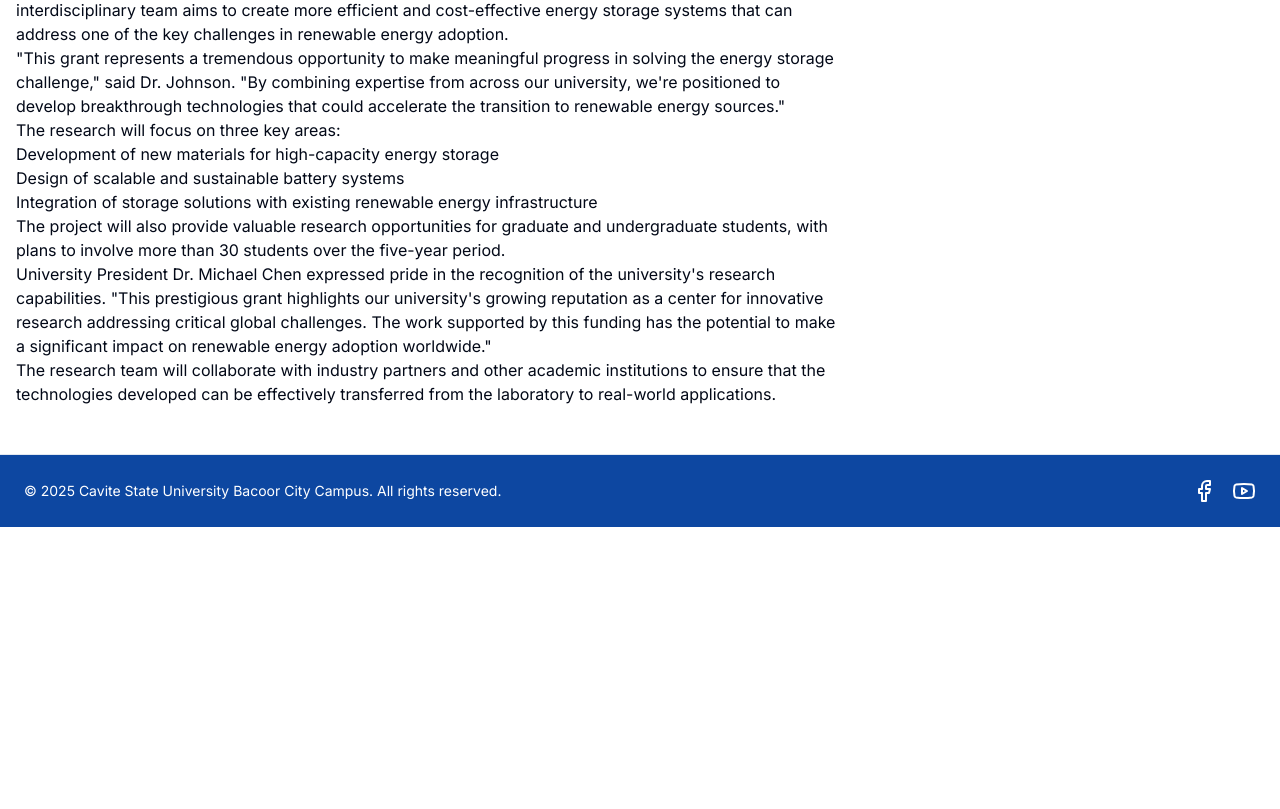
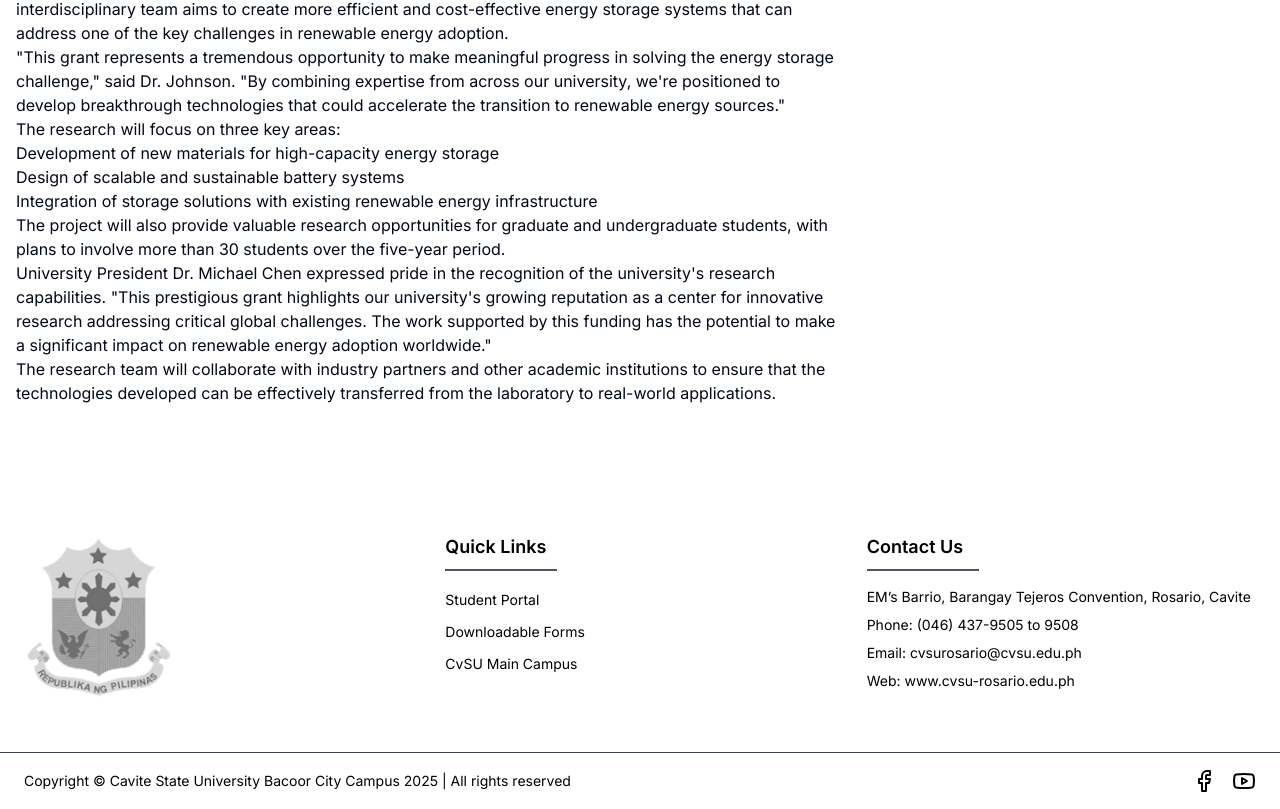
Before and after one commit to cvsubacoormis-cvsueduph/cvsubacoor-website, a Next.js app: page /news/1 in a window 1280 px wide. Shown: the part 815-1624 px from the top of the page. Before the commit the page ends 1342 px from the top, so only its background shows below. Built offline with nearby package versions, Linux system fonts and the light colour scheme.

Commit message:
(feat): editted footer animted bg animated stats layout and navbar

```diff
--- a/app/layout.tsx
+++ b/app/layout.tsx
@@ -4,6 +4,7 @@ import { Inter } from "next/font/google";
 import "./globals.css";
 
 import PageTransition from "@/components/page-transition";
+import AnimatedBackground from "@/components/animated-background";
 
 const inter = Inter({ subsets: ["latin"] });
 
--- a/components/animated-background.tsx
+++ b/components/animated-background.tsx
@@ -50,8 +50,8 @@ export default function AnimatedBackground() {
     >
       <Particles
         particleColors={["#ffffff", "#ffffff"]}
-        particleCount={200}
-        particleSpread={20}
+        particleCount={500}
+        particleSpread={10}
         speed={0.1}
         particleBaseSize={100}
         moveParticlesOnHover={true}
--- a/components/animated-stats.tsx
+++ b/components/animated-stats.tsx
@@ -85,7 +85,7 @@ export default function AnimatedStats() {
       <div className="container px-4 md:px-6">
         <div
           ref={cardsRef}
-          className="grid grid-cols-1 gap-6 sm:grid-cols-2 lg:grid-cols-4"
+          className="grid grid-cols-1 gap-6 sm:grid-cols-1 lg:grid-cols-3"
         >
           <Card className="overflow-hidden transform-gpu transition-transform duration-300 hover:scale-105 hover:shadow-lg">
             <div className="relative h-48 w-full">
@@ -183,7 +183,7 @@ export default function AnimatedStats() {
               </Link>
             </CardFooter>
           </Card>
-          <Card className="overflow-hidden transform-gpu transition-transform duration-300 hover:scale-105 hover:shadow-lg">
+          {/* <Card className="overflow-hidden transform-gpu transition-transform duration-300 hover:scale-105 hover:shadow-lg">
             <div className="relative h-48 w-full">
               <Image
                 src="/placeholder.svg?height=200&width=400"
@@ -214,7 +214,7 @@ export default function AnimatedStats() {
                 How to Apply <ArrowRight className="ml-1 h-4 w-4" />
               </Link>
             </CardFooter>
-          </Card>
+          </Card> */}
         </div>
       </div>
     </section>
--- a/components/footer.tsx
+++ b/components/footer.tsx
@@ -1,29 +1,121 @@
-import { FacebookIcon, LucideYoutube, YoutubeIcon } from "lucide-react";
+"use client";
+
+import Image from "next/image";
 import Link from "next/link";
+import { Facebook, Youtube } from "lucide-react";
 
 export default function Footer() {
   return (
-    <footer className="w-full border-t bg-royal-blue-800 text-white py-6">
-      <div className="container flex flex-col items-center justify-between gap-4 px-4 md:flex-row md:px-6">
-        <p className="text-center text-sm md:text-left">
-          © {new Date().getFullYear()} Cavite State University Bacoor City
-          Campus. All rights reserved.
-        </p>
-        <div className="flex gap-4">
+    <footer className="w-full bg-white/90 text-black pt-10">
+      <div className="container mx-auto grid grid-cols-1 md:grid-cols-3 gap-8 px-6">
+        {/* Left: Logo */}
+        <div className="flex flex-col items-center md:items-start mt-10">
+          <Image
+            src="/government-assets/gov.png" // replace with your logo path
+            alt="Government Logo"
+            width={150}
+            height={150}
+            className="mb-3"
+          />
+        </div>
+
+        {/* Middle: Quick Links */}
+        <div className="mt-10">
+          <h3 className="text-lg font-semibold mb-2 text-black">Quick Links</h3>
+          <div className="w-28 h-[2px] bg-gray-600 mb-4"></div>
+          <ul className="space-y-2">
+            <li>
               <Link
                 href="#"
-            className="text-sm hover:text-canary-yellow-500 hover:underline"
+                className="hover:text-accent transition-colors duration-200 text-sm"
+              >
+                Student Portal
+              </Link>
+            </li>
+            <li>
+              <Link
+                href="#"
+                className="hover:text-accent transition-colors duration-200 text-sm"
+              >
+                Downloadable Forms
+              </Link>
+            </li>
+            <li>
+              <Link
+                href="#"
+                className="hover:text-accent transition-colors duration-200 text-sm"
+              >
+                CvSU Main Campus
+              </Link>
+            </li>
+          </ul>
+        </div>
+
+        {/* Right: Contact Info */}
+        <div className="mt-10">
+          <h3 className="text-lg font-semibold mb-2 text-black">Contact Us</h3>
+          <div className="w-28 h-[2px] bg-gray-600 mb-4"></div>
+          <p className="text-sm">
+            EM’s Barrio, Barangay Tejeros Convention, Rosario, Cavite
+          </p>
+          <p className="mt-2 text-sm">Phone: (046) 437-9505 to 9508</p>
+          <p className="text-sm mt-2">
+            Email:{" "}
+            <Link
+              href="mailto:cvsurosario@cvsu.edu.ph"
+              className="hover:text-accent transition-colors duration-200"
+            >
+              cvsurosario@cvsu.edu.ph
+            </Link>
+          </p>
+          <p className="text-sm mt-2">
+            Web:{" "}
+            <Link
+              href="https://www.cvsu-rosario.edu.ph"
               target="_blank"
+              className="hover:text-accent transition-colors duration-200"
             >
-            <FacebookIcon />
+              www.cvsu-rosario.edu.ph
+            </Link>
+          </p>
+          {/* <div className="flex gap-3 mt-3">
+            <Image
+              src="/dpo.png" // replace with your actual image path
+              alt="DPO"
+              width={50}
+              height={50}
+            />
+            <Image
+              src="/protected.png" // replace with your actual image path
+              alt="Protected"
+              width={80}
+              height={50}
+            />
+          </div> */}
+        </div>
+      </div>
+
+      {/* Bottom Bar */}
+      <div className="border-t border-gray-700 mt-10">
+        <div className="container mx-auto flex flex-col md:flex-row justify-between items-center py-4 px-6">
+          <p className="text-sm">
+            Copyright © Cavite State University Bacoor City Campus{" "}
+            {new Date().getFullYear()} | All rights reserved
+          </p>
+          <div className="flex gap-4 mt-2 md:mt-0">
+            <Link
+              href="#"
+              className="hover:text-accent transition-colors duration-200"
+            >
+              <Facebook />
             </Link>
             <Link
               href="#"
-            className="text-sm hover:text-canary-yellow-500 hover:underline"
-            target="_blank"
+              className="hover:text-accent transition-colors duration-200"
             >
-            <LucideYoutube />
+              <Youtube />
             </Link>
+          </div>
         </div>
       </div>
     </footer>
```
Also changed, not shown: components/navbar.tsx (+37 -37 lines). Lines whose indentation alone changed are shown as unchanged.
